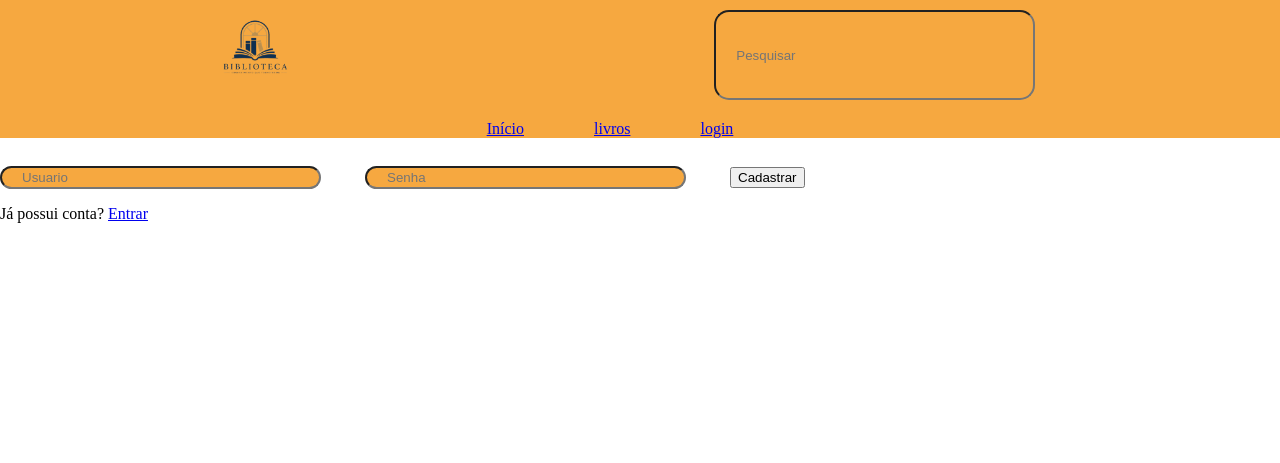
After one commit to marisants/sistema_biblioteca---PSI, a Flask app: page /cadastro in a window 1280 px wide. The commit adds this page. Shown: the top 463 px of the page. Run offline with Flask 3, Linux system fonts and the light colour scheme.

Commit message:
o meu e o de mary

```diff
--- a/app.py
+++ b/app.py
@@ -1,7 +1,10 @@
-from flask import Flask, render_template, url_for, redirect, request
+from flask import Flask, render_template, url_for, redirect, request, session
 import json
 
 app = Flask(__name__)
+app.secret_key = 'segredo'
+
+usuarios = {}
 
 @app.route('/')
 def index():
@@ -40,3 +43,30 @@ def cadastro_livros():
         livros = json.load(f)
 
     return render_template('livros.html', livros=livros)
+
+@app.route('/cadastro', methods = ['POST', 'GET'])
+def cadastro():
+    if request.method == 'POST':
+        user = request.form.get('usuario')
+        senha = request.form.get('senha')
+
+        usuarios[user] = senha
+
+        return redirect(url_for('login'))
+    return render_template('cadastro.html')
+
+@app.route('/login', methods = ['GET', 'POST'])
+def login():
+    if request.method == 'POST':
+        user = request.form.get('usuario')
+        senha = request.form.get('senha')
+
+        if user in usuarios and usuarios[user] == senha:
+            session[user] = user
+            return redirect(url_for('index'))
+
+        return redirect(url_for('login'))
+    return render_template('login.html')
+
+if __name__ == '__main__':
+       app.run(debug=True)
--- a/livros.json
+++ b/livros.json
@@ -16,5 +16,11 @@
         "autor": "Antoine de Saint-Exupéry",
         "ano": "1943",
         "genero": "ficção"
+    },
+    {
+        "titulo": "A seleção",
+        "autor": "uma mulher",
+        "ano": "2008",
+        "genero": "feminino"
     }
 ]
--- a/static/css/base.css
+++ b/static/css/base.css
@@ -13,14 +13,35 @@ html,body{
 header{
     background-color: var(--cor-principal);
     display: flex;
+    flex-direction: column;
+    /* height: 80px; */
+}
+.ini{
+    display: flex;
     justify-content: space-around;
-    height: 80px;
 }
-.pesquisa{
-    background-color: var(--cor-branco);
+input{
+    /* background-color: var(--cor-branco);
     color: gray;
     border-radius: 5px;
     display: flex;
+    padding: 2px 120px 2px 20px;
+    width: 8%; */
+    background-color: var(--cor-principal);
+    border-radius: 15px;
+    color: var(--cor-branco);
+    padding: 2px 120px 2px 20px;
+    margin-top: 10px;
+    margin-right: 40px;
+}
+nav{
+    display: flex;
+    flex-direction: row;
+    justify-content: center;
+    margin-left: 10px;
+    gap: 70px;
+    padding-top: 20px;
+    color: var(--cor-menu-nav-texto);
 }
 footer{
     background-color: var(--cor-principal);
--- a/templates/base.html
+++ b/templates/base.html
@@ -12,18 +12,17 @@
 </head>
 <body>
     <header>
-        <!-- tem q carregar a imagem assim, q ai n dá problema no caminho dps -->
-        <img src="{{ url_for('static', filename='img/logo.png') }}" alt="logo">
+        <div class="ini">
+            <!-- tem q carregar a imagem assim, q ai n dá problema no caminho dps -->
+            <img src="{{ url_for('static', filename='img/logo.png') }}" alt="logo" height="100" width="100">
+            <input id="pesquisar" type="text" placeholder="Pesquisar">
+        </div>
         <nav>
             <a href="#">Início</a>
             <a href="{{ url_for('cadastro_livros') }}">livros</a>
             <a href="#">login</a>
             <a href="#"></a>
         </nav>
-        <div class="pesquisa">
-            <p>Pesquisar</p>
-            <img src="" alt="">
-        </div>
     </header>
     <div class="container">
         {% block cont %}
--- /dev/null
+++ b/templates/cadastro.html
@@ -0,0 +1,17 @@
+{% extends 'base.html' %}
+
+{% block cont %}
+<div class="corpo">
+    <img src="" alt="">
+    <div class="form">
+        <form action="{{url_for('cadastro')}}" method="post">
+            <input type="text" name="usuario" placeholder="Usuario" required>
+            <input type="password" name="senha" placeholder="Senha" required>
+            <button type="submit">Cadastrar</button>
+        </form>
+        <p>Já possui conta? <a href="{{url_for('login')}}">Entrar</a></p>
+    </div>
+</div>
+{% endblock %}
+
+<!-- FALTA O CSS -->
--- a/templates/index.html
+++ b/templates/index.html
@@ -6,5 +6,7 @@
 <img src="{{ url_for('static', filename='img/inicio.png') }}" alt="logo">
 <p>Lorem ipsum dolor sit amet, consectetur adipiscing elit. Sed do eiusmod tempor incididunt ut labore et dolore magna aliqua.
 Ut enim ad minim veniam, quis nostrud exercitation ullamco laboris nisi ut aliquip ex ea commodo consequat.</p>
-<button>Cadastre-se</button>
+<a href="{{url_for('cadastro')}}">
+    <button>Cadastre-se</button>
+</a>
 {% endblock %}
```
Also changed, not shown: templates/login.html (added, +16 -0 lines).
